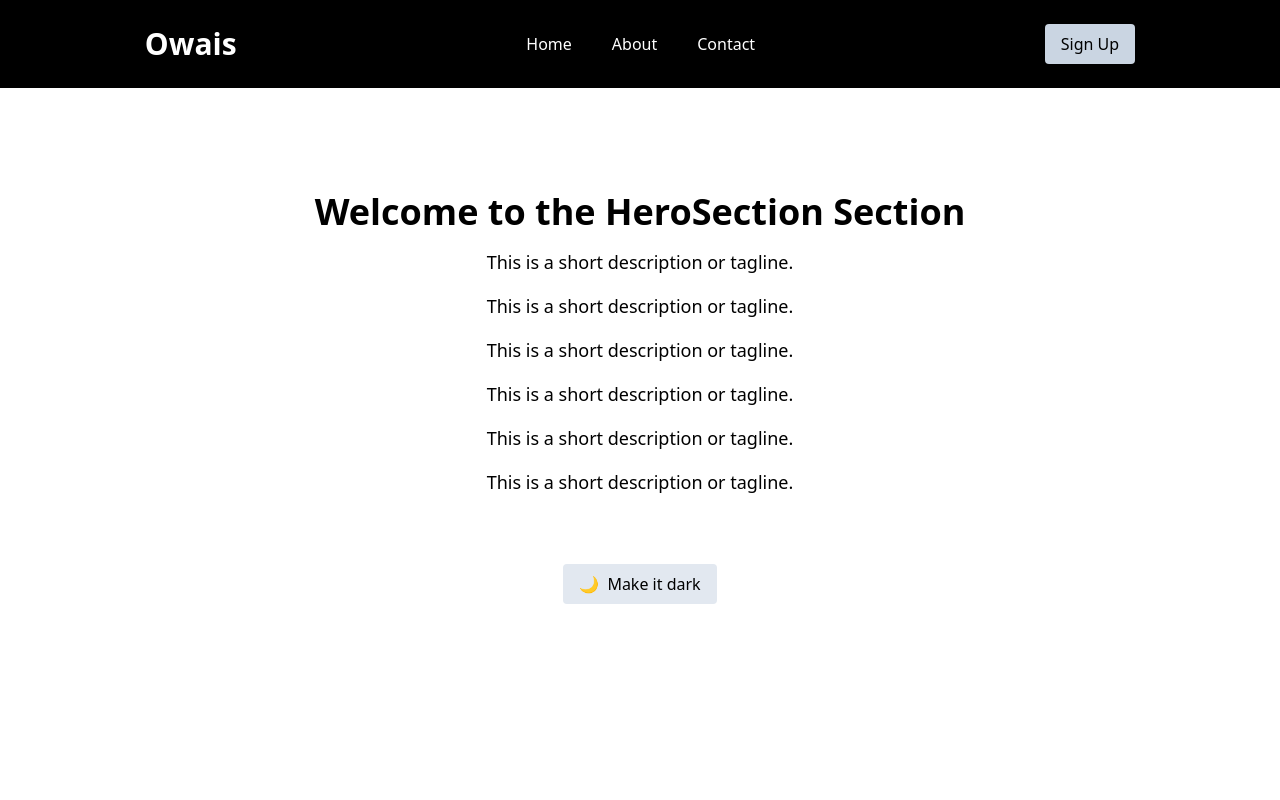
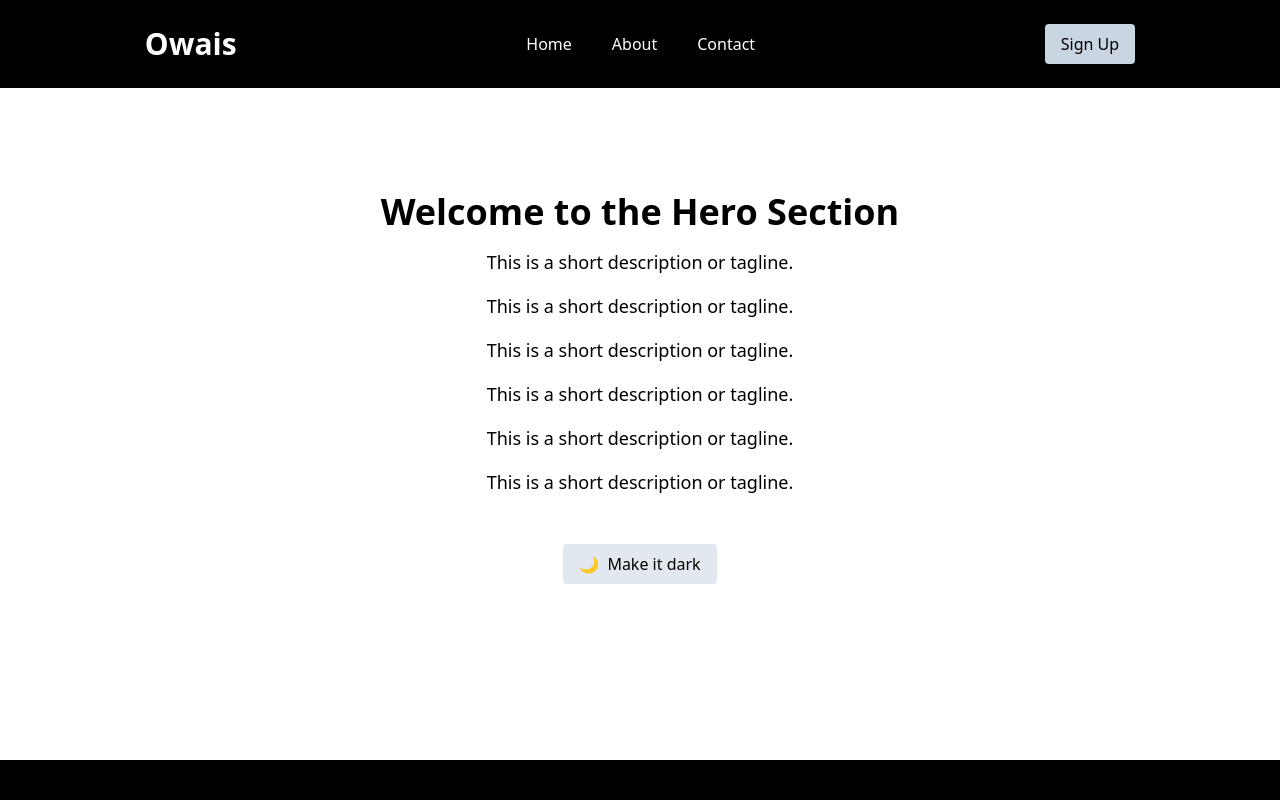
Before and after one commit to Owaisi123/Toogle-App, a React (Vite) app: page / in a window 1280 px wide. Shown: the top 800 px of the page. Built offline with nearby package versions, Linux system fonts and the light colour scheme.

Commit message:
Update HeroSection.jsx

```diff
--- a/src/Component/HeroSection.jsx
+++ b/src/Component/HeroSection.jsx
@@ -1,16 +1,15 @@
 import React, { useContext } from 'react';
 import { ThemeContext } from '../Context/ThemeContext';
 
-const  HeroSection = () => {
+const HeroSection = () => {
   const { theme, setTheme } = useContext(ThemeContext);
-
 
   const paragraphs = [];
   for (let i = 0; i < 6; i++) {
     paragraphs.push(
       <p
         key={i}
-        className={`mt-4 text-lg ${
+        className={`mt-4 text-base md:text-lg ${
           theme === 'light' ? 'text-black' : 'text-white'
         }`}
       >
@@ -23,15 +22,17 @@ const  HeroSection = () => {
     <div
       className={`${
         theme === 'light' ? 'bg-white text-black' : 'bg-black text-white'
-      } py-16 mt-10 text-center`}
+      } py-16 mt-10 px-4 text-center`}
     >
-      <h3 className="text-4xl font-semibold">Welcome to the  HeroSection Section</h3>
+      <h3 className="text-2xl md:text-4xl font-semibold">
+        Welcome to the Hero Section
+      </h3>
 
       {paragraphs}
 
       <div className="flex justify-center mt-8">
         <button
-        className="bg-slate-200 text-black px-4 py-2 rounded-sm m-9 flex items-center justify-center gap-2"
+          className="bg-slate-200 text-black px-4 py-2 rounded-sm m-4 flex items-center justify-center gap-2"
           onClick={() => {
             setTheme(theme === 'light' ? 'dark' : 'light');
           }}
@@ -51,4 +52,4 @@ const  HeroSection = () => {
   );
 };
 
-export default  HeroSection;
+export default HeroSection;
```
Lines whose indentation alone changed are shown as unchanged.
